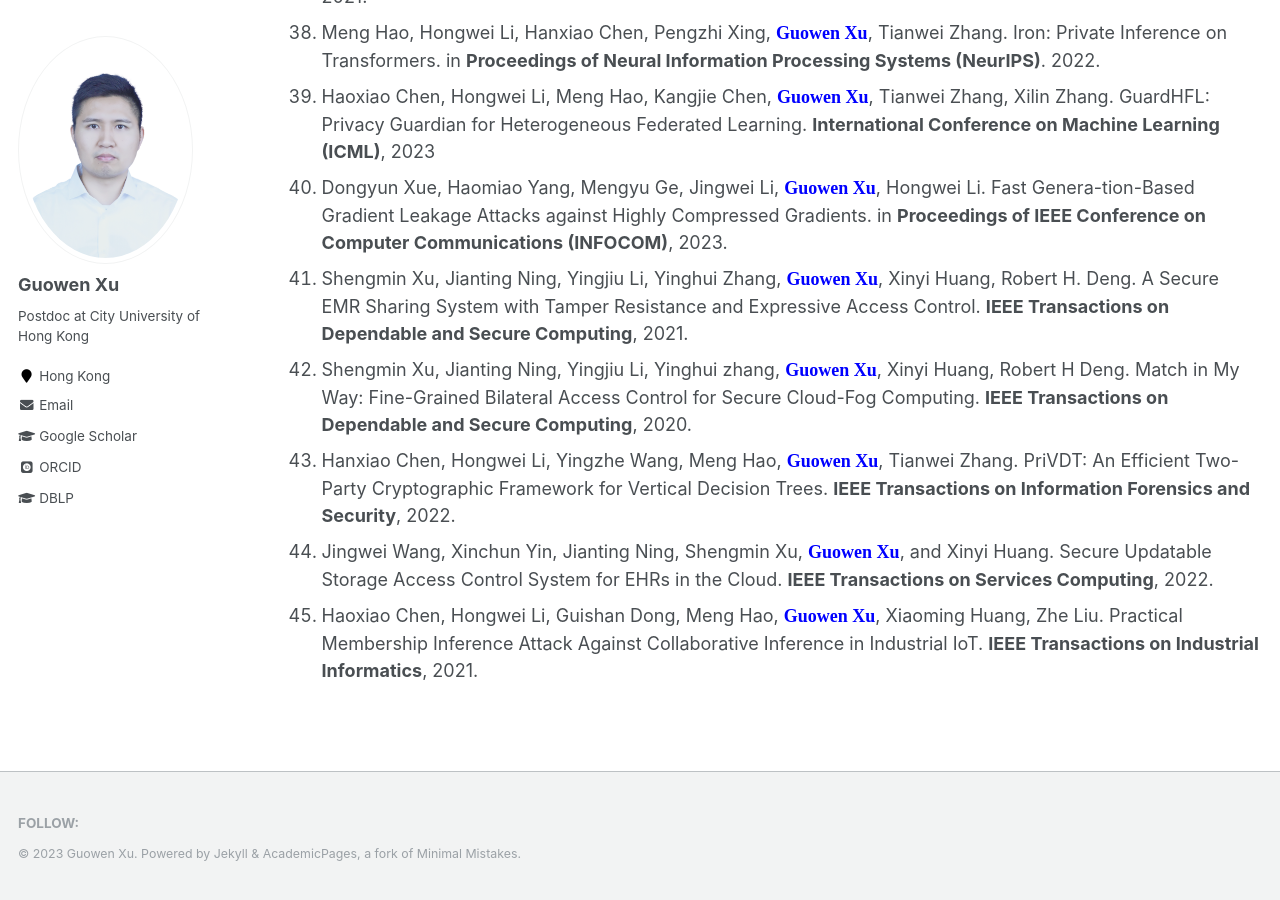
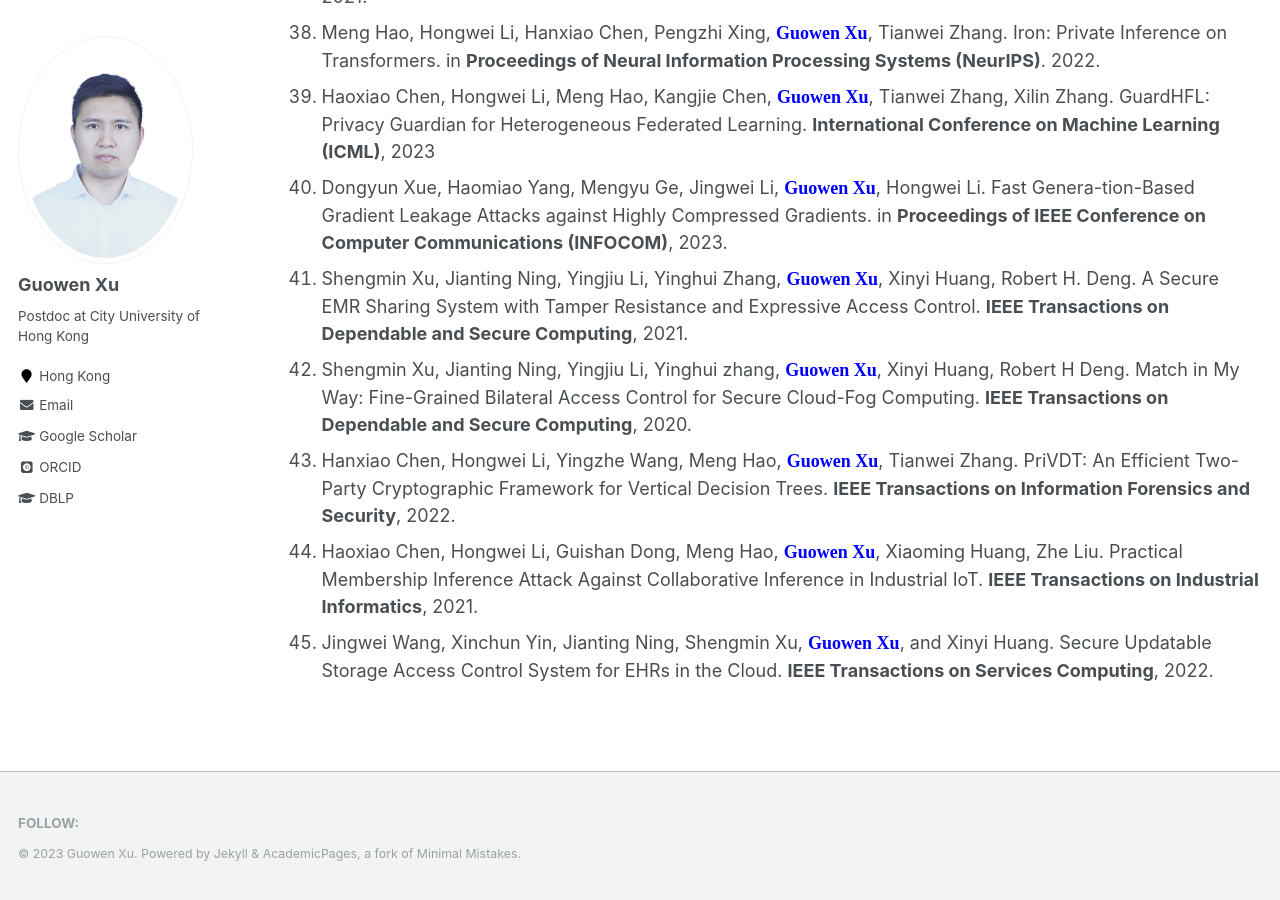
Before and after one commit to Guowen-xu/guowen-xu.github.io, a Jekyll site: the page built from _pages/publications.md, in a window 1280 px wide and 900 px high, scrolled down 3262 px. Built offline with Jekyll 4.4.1, drawn with Linux system fonts in a browser that asks for light colours; some web fonts are replaced; part of the change alters nothing that is shown.

Commit message:
Update publications.md

```diff
--- a/_pages/publications.md
+++ b/_pages/publications.md
@@ -45,17 +45,17 @@ You can find my articles on my [Google Scholar](https://scholar.google.com.hk/ci
 29. Kangjie Chen, Xiaoxuan Lou, **<font face="Times New Roman" color=blue size=4> Guowen Xu </font>**, Jiwei Li, Tianwei Zhang. Clean-image Backdoor: Attacking Multi-label Models with Poisoned Labels Only. **International Conference on Learning Representations (ICLR)**, <font face="Times New Roman" color=red size=4> Notable-top-5%</font>, 2023.
 30. Haoran Yuan\*, Xiaofeng Chen, **<font face="Times New Roman" color=blue size=4> Guowen Xu *</font>**, Jianting Ning, Joseph Liu, Robert H Deng.  Efficient and Verifiable Proof of Replication with Fast Fault Localization. in **Proceedings of IEEE Conference on Computer Communications (INFOCOM)**, 2021.
 31. Shangwei Guo, Tianwei Zhang, **<font face="Times New Roman" color=blue size=4> Guowen Xu</font>**, Han Yu, Tao Xiang, Yang Liu. Topology-aware Differen-tial Privacy for Decentralized Image Classification. **IEEE Transactions on Circuits and Systems for Video Technology**, 2021.
-33. Hao Ren, Hongwei Li, Dongxiao Liu,  **<font face="Times New Roman" color=blue size=4> Guowen Xu</font>**, Xuemin Shen. Enabling Secure and Versatile Packet Inspection with Probable Cause Privacy for Outsourced Middlebox. **IEEE Transactions on Cloud Computing**. 2021.
-34. Hao Ren, Hongwei Li, Dongxiao Liu,  **<font face="Times New Roman" color=blue size=4> Guowen Xu</font>**，Nan Cheng, Sherman Shen. Privacy-preserving Efficient Verifiable Deep Packet Inspection for Cloud-assisted Middlebox.  **IEEE Transactions on Cloud Computing**. 2021.
-35. Meng Hao, Hongwei Li, Xizhao Luo, **<font face="Times New Roman" color=blue size=4> Guowen Xu</font>**, Haomiao Yang and Sen Liu. Efficient and Priva-cy-enhanced Federated Learning for Industrial Artificial Intelligence. **IEEE Transactions on Industrial Informatics**. 2021
-36. Shengmin Xu, Jianting Ning, Jinhua Ma, **<font face="Times New Roman" color=blue size=4> Guowen Xu</font>**, Jiaming Yuan, Robert Deng. Revocable Policy-Based Chameleon Hash, in **Proceedings of European Symposium on Research in Computer Security (ESORICS)**,2021.
-37. Wenbo Jiang, Tianwei Zhang, Han Qiu, Hongwei Li, **<font face="Times New Roman" color=blue size=4> Guowen Xu</font>**, Incremental Learning, Incremental Backdoor Threats.**IEEE Transactions on Dependable and Secure Computing**, 2022.
-38. Shengmin Xu, Jianting Ning, Xinyi Huang, Yingjiu Li, **<font face="Times New Roman" color=blue size=4> Guowen Xu</font>**. Untouchable Once Revoking: A Practical and Secure Dynamic EHR Sharing System via Cloud. **IEEE Transactions on Dependable and Secure Computing**, 2021.
-39. Meng Hao, Hongwei Li, Hanxiao Chen, Pengzhi Xing, **<font face="Times New Roman" color=blue size=4> Guowen Xu</font>**, Tianwei Zhang. Iron: Private Inference on Transformers. in **Proceedings of Neural Information Processing Systems (NeurIPS)**. 2022.
-40. Haoxiao Chen, Hongwei Li, Meng Hao, Kangjie Chen, **<font face="Times New Roman" color=blue size=4> Guowen Xu</font>**, Tianwei Zhang, Xilin Zhang. GuardHFL: Privacy Guardian for Heterogeneous Federated Learning. **International Conference on Machine Learning (ICML)**, 2023
-41. Dongyun Xue, Haomiao Yang, Mengyu Ge, Jingwei Li, **<font face="Times New Roman" color=blue size=4> Guowen Xu</font>**, Hongwei Li. Fast Genera-tion-Based Gradient Leakage Attacks against Highly Compressed Gradients. in  **Proceedings of IEEE Conference on Computer Communications (INFOCOM)**, 2023.
-42. Shengmin Xu, Jianting Ning, Yingjiu Li, Yinghui Zhang, **<font face="Times New Roman" color=blue size=4> Guowen Xu</font>**, Xinyi Huang, Robert H. Deng. A Secure EMR Sharing System with Tamper Resistance and Expressive Access Control. **IEEE Transactions on Dependable and Secure Computing**, 2021.
-43. Shengmin Xu, Jianting Ning, Yingjiu Li, Yinghui zhang, **<font face="Times New Roman" color=blue size=4> Guowen Xu</font>**, Xinyi Huang, Robert H Deng. Match in My Way: Fine-Grained Bilateral Access Control for Secure Cloud-Fog Computing. **IEEE Transactions on Dependable and Secure Computing**, 2020.
-44. Hanxiao Chen, Hongwei Li, Yingzhe Wang, Meng Hao,  **<font face="Times New Roman" color=blue size=4> Guowen Xu</font>**, Tianwei Zhang. PriVDT: An Efficient Two-Party Cryptographic Framework for Vertical Decision Trees. **IEEE Transactions on Information Forensics and Security**, 2022.
+32. Hao Ren, Hongwei Li, Dongxiao Liu,  **<font face="Times New Roman" color=blue size=4> Guowen Xu</font>**, Xuemin Shen. Enabling Secure and Versatile Packet Inspection with Probable Cause Privacy for Outsourced Middlebox. **IEEE Transactions on Cloud Computing**. 2021.
+33. Hao Ren, Hongwei Li, Dongxiao Liu,  **<font face="Times New Roman" color=blue size=4> Guowen Xu</font>**，Nan Cheng, Sherman Shen. Privacy-preserving Efficient Verifiable Deep Packet Inspection for Cloud-assisted Middlebox.  **IEEE Transactions on Cloud Computing**. 2021.
+34. Meng Hao, Hongwei Li, Xizhao Luo, **<font face="Times New Roman" color=blue size=4> Guowen Xu</font>**, Haomiao Yang and Sen Liu. Efficient and Priva-cy-enhanced Federated Learning for Industrial Artificial Intelligence. **IEEE Transactions on Industrial Informatics**. 2021
+35. Shengmin Xu, Jianting Ning, Jinhua Ma, **<font face="Times New Roman" color=blue size=4> Guowen Xu</font>**, Jiaming Yuan, Robert Deng. Revocable Policy-Based Chameleon Hash, in **Proceedings of European Symposium on Research in Computer Security (ESORICS)**,2021.
+36. Wenbo Jiang, Tianwei Zhang, Han Qiu, Hongwei Li, **<font face="Times New Roman" color=blue size=4> Guowen Xu</font>**, Incremental Learning, Incremental Backdoor Threats.**IEEE Transactions on Dependable and Secure Computing**, 2022.
+37. Shengmin Xu, Jianting Ning, Xinyi Huang, Yingjiu Li, **<font face="Times New Roman" color=blue size=4> Guowen Xu</font>**. Untouchable Once Revoking: A Practical and Secure Dynamic EHR Sharing System via Cloud. **IEEE Transactions on Dependable and Secure Computing**, 2021.
+38. Meng Hao, Hongwei Li, Hanxiao Chen, Pengzhi Xing, **<font face="Times New Roman" color=blue size=4> Guowen Xu</font>**, Tianwei Zhang. Iron: Private Inference on Transformers. in **Proceedings of Neural Information Processing Systems (NeurIPS)**. 2022.
+39. Haoxiao Chen, Hongwei Li, Meng Hao, Kangjie Chen, **<font face="Times New Roman" color=blue size=4> Guowen Xu</font>**, Tianwei Zhang, Xilin Zhang. GuardHFL: Privacy Guardian for Heterogeneous Federated Learning. **International Conference on Machine Learning (ICML)**, 2023
+40. Dongyun Xue, Haomiao Yang, Mengyu Ge, Jingwei Li, **<font face="Times New Roman" color=blue size=4> Guowen Xu</font>**, Hongwei Li. Fast Genera-tion-Based Gradient Leakage Attacks against Highly Compressed Gradients. in  **Proceedings of IEEE Conference on Computer Communications (INFOCOM)**, 2023.
+41. Shengmin Xu, Jianting Ning, Yingjiu Li, Yinghui Zhang, **<font face="Times New Roman" color=blue size=4> Guowen Xu</font>**, Xinyi Huang, Robert H. Deng. A Secure EMR Sharing System with Tamper Resistance and Expressive Access Control. **IEEE Transactions on Dependable and Secure Computing**, 2021.
+42. Shengmin Xu, Jianting Ning, Yingjiu Li, Yinghui zhang, **<font face="Times New Roman" color=blue size=4> Guowen Xu</font>**, Xinyi Huang, Robert H Deng. Match in My Way: Fine-Grained Bilateral Access Control for Secure Cloud-Fog Computing. **IEEE Transactions on Dependable and Secure Computing**, 2020.
+43. Hanxiao Chen, Hongwei Li, Yingzhe Wang, Meng Hao,  **<font face="Times New Roman" color=blue size=4> Guowen Xu</font>**, Tianwei Zhang. PriVDT: An Efficient Two-Party Cryptographic Framework for Vertical Decision Trees. **IEEE Transactions on Information Forensics and Security**, 2022.
+44. Haoxiao Chen, Hongwei Li, Guishan Dong, Meng Hao, **<font face="Times New Roman" color=blue size=4> Guowen Xu</font>**, Xiaoming Huang, Zhe Liu. Practical Membership Inference Attack Against Collaborative Inference in Industrial IoT. **IEEE Transactions on Industrial Informatics**, 2021.
 45. Jingwei Wang, Xinchun Yin, Jianting Ning, Shengmin Xu, **<font face="Times New Roman" color=blue size=4> Guowen Xu</font>**, and Xinyi Huang. Secure Updatable Storage Access Control System for EHRs in the Cloud. **IEEE Transactions on Services Computing**, 2022.
-46. Haoxiao Chen, Hongwei Li, Guishan Dong, Meng Hao, **<font face="Times New Roman" color=blue size=4> Guowen Xu</font>**, Xiaoming Huang, Zhe Liu. Practical Membership Inference Attack Against Collaborative Inference in Industrial IoT. **IEEE Transactions on Industrial Informatics**, 2021.
```
